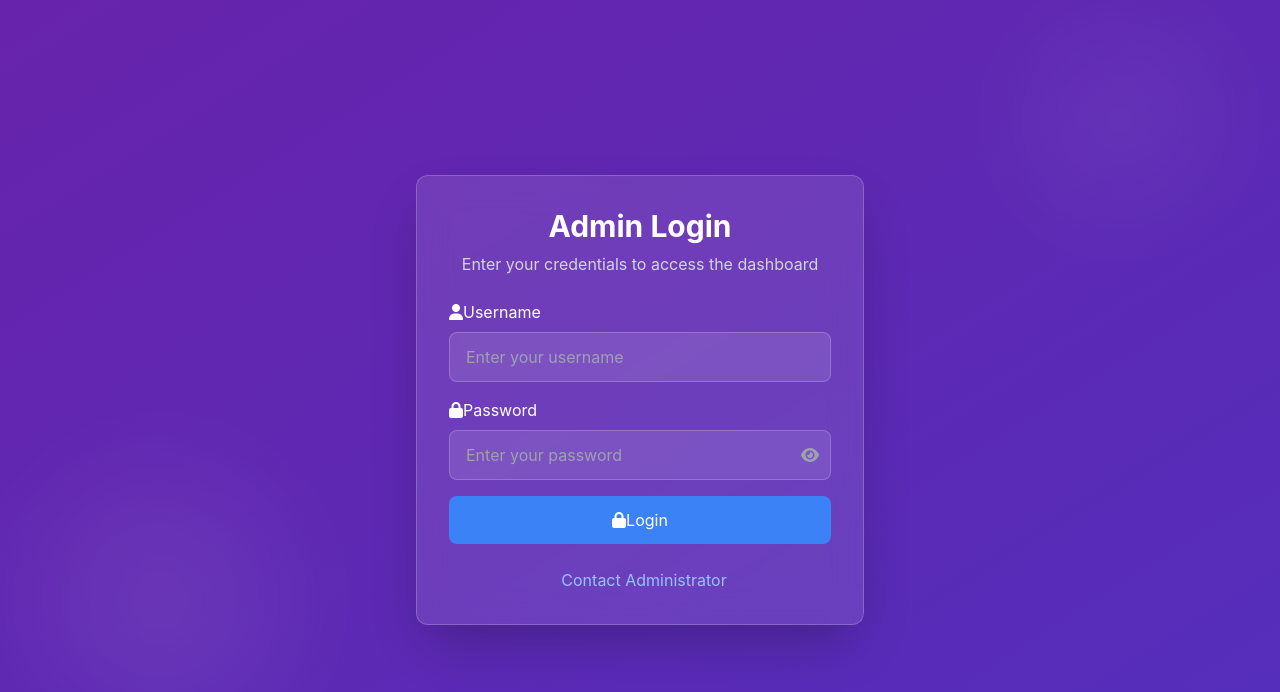
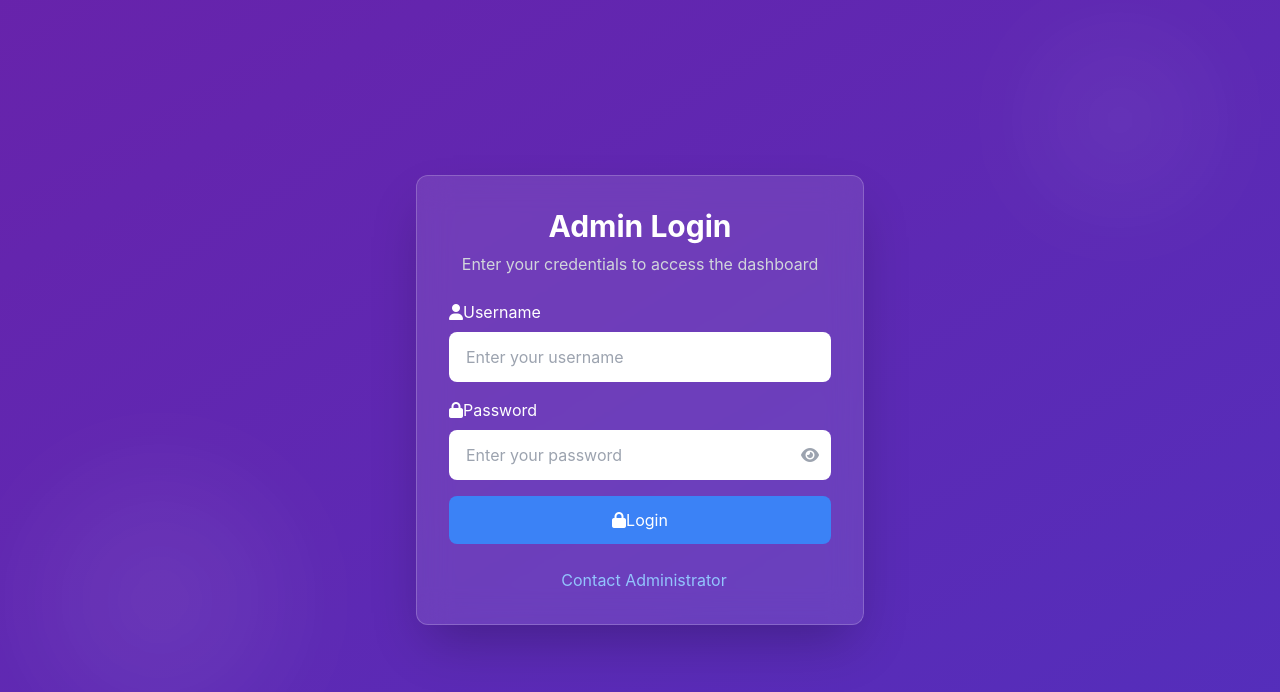
Before and after one commit to Wizard254-ux/HotelSite, a React (Vite) app: page /AdminLogin in a window 1280 px wide. Shown: the top 692 px of the page. Built offline with nearby package versions, Linux system fonts and the light colour scheme.

Commit message:
chnged input color

```diff
--- a/src/Pages/Login.jsx
+++ b/src/Pages/Login.jsx
@@ -91,7 +91,7 @@ const AdminLogin = () => {
                 setErrorMessage('');
               }}
               placeholder="Enter your username"
-              className="w-full px-4 py-3 bg-white/10 border border-white/20 rounded-lg text-white
+              className="w-full px-4 py-3 bg-white border border-white/20 rounded-lg text-white
                          placeholder-gray-400 focus:outline-none focus:ring-2 focus:ring-blue-500
                          transition duration-300"
             />
@@ -111,9 +111,9 @@ const AdminLogin = () => {
                   setErrorMessage('');
                 }}
                 placeholder="Enter your password"
-                className="w-full px-4 py-3 bg-white/10 border border-white/20 rounded-lg text-white
+                className="w-full px-4 py-3 bg-white border border-white/20 rounded-lg text-white
                            placeholder-gray-400 focus:outline-none focus:ring-2 focus:ring-blue-500
-                           transition duration-300 pr-12"
+                           transition duration-300 pr-12 "
               />
               <button
                 type="button"
@@ -156,7 +156,7 @@ const AdminLogin = () => {
           <i className="fas fa-lock"></i>
           Login
           </button>:
-          <div className="fa-3x" className='flex justify-center items-center self-center'>
+          <div className="fa-3x flex justify-center items-center self-center">
                   <i className="fas fa-circle-notch fa-spin"></i>
              </div>}
 
```
